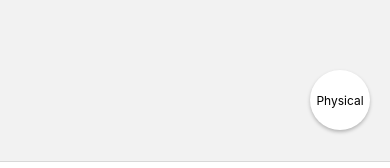
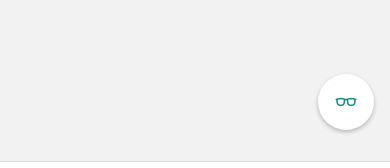
Before and after one commit to mad-final-touch/myfam, a React Native app: screen /Feed in a window 390 px wide. Shown: the part 634-802 px from the top of the page. Built offline with nearby package versions, Linux system fonts and the light colour scheme.

Commit message:
Changed physical/emotional toggle to  incognito

```diff
--- a/components/ToggleButton.js
+++ /dev/null
@@ -1,58 +0,0 @@
-import React from 'react';
-import { TouchableOpacity, Text, StyleSheet } from 'react-native';
-
-const ToggleButton = ({ isActive, onToggle, type }) => {
-  const getButtonText = () => {
-    if (type === 'status') {
-      return isActive ? 'Busy' : 'Free';
-    } else {
-      return isActive ? 'Emotional' : 'Physical';
-    }
-  };
-
-  return (
-    <TouchableOpacity
-      style={[styles.button, isActive && styles.activeButton]}
-      onPress={onToggle}
-    >
-      <Text style={[styles.text, isActive && styles.activeText]}>
-        {getButtonText()}
-      </Text>
-    </TouchableOpacity>
-  );
-};
-
-const styles = StyleSheet.create({
-  button: {
-    position: 'absolute',
-    right: 20,
-    bottom: 80,
-    width: 60,
-    height: 60,
-    borderRadius: 30,
-    backgroundColor: '#fff',
-    justifyContent: 'center',
-    alignItems: 'center',
-    elevation: 5,
-    shadowColor: '#000',
-    shadowOffset: {
-      width: 0,
-      height: 2,
-    },
-    shadowOpacity: 0.25,
-    shadowRadius: 3.84,
-  },
-  activeButton: {
-    backgroundColor: '#128C7E',
-  },
-  text: {
-    fontSize: 12,
-    color: '#000',
-    textAlign: 'center',
-  },
-  activeText: {
-    color: '#fff',
-  },
-});
-
-export default ToggleButton;
--- /dev/null
+++ b/components/ToggleButton.tsx
@@ -0,0 +1,70 @@
+import React from 'react';
+import { TouchableOpacity, Text, StyleSheet } from 'react-native';
+import { Ionicons } from '@expo/vector-icons';
+
+interface ToggleButtonProps {
+  isActive: boolean;
+  onToggle: () => void;
+  mode?: 'status' | 'incognito';
+}
+
+const ToggleButton: React.FC<ToggleButtonProps> = ({
+  isActive,
+  onToggle,
+  mode = 'incognito'
+}) => {
+  const renderContent = () => {
+    if (mode === 'status') {
+      return (
+        <Text style={[styles.text, { color: isActive ? '#fff' : '#128C7E' }]}>
+          {isActive ? 'Busy' : 'Free'}
+        </Text>
+      );
+    }
+    return (
+      <Ionicons
+        name="glasses-outline"
+        size={24}
+        color={isActive ? '#fff' : '#128C7E'}
+      />
+    );
+  };
+
+  return (
+    <TouchableOpacity
+      style={[
+        styles.button,
+        { backgroundColor: isActive ? '#128C7E' : '#fff' }
+      ]}
+      onPress={onToggle}
+    >
+      {renderContent()}
+    </TouchableOpacity>
+  );
+};
+
+const styles = StyleSheet.create({
+  button: {
+    position: 'absolute',
+    bottom: 80,
+    right: 16,
+    width: 56,
+    height: 56,
+    borderRadius: 28,
+    backgroundColor: '#fff',
+    justifyContent: 'center',
+    alignItems: 'center',
+    elevation: 4,
+    shadowColor: '#000',
+    shadowOffset: { width: 0, height: 2 },
+    shadowOpacity: 0.25,
+    shadowRadius: 4,
+    zIndex: 1000,
+  },
+  text: {
+    fontSize: 14,
+    fontWeight: '600',
+  },
+});
+
+export default ToggleButton;
```
Also changed, not shown: app/(tabs)/_layout.tsx (+19 -19 lines).
